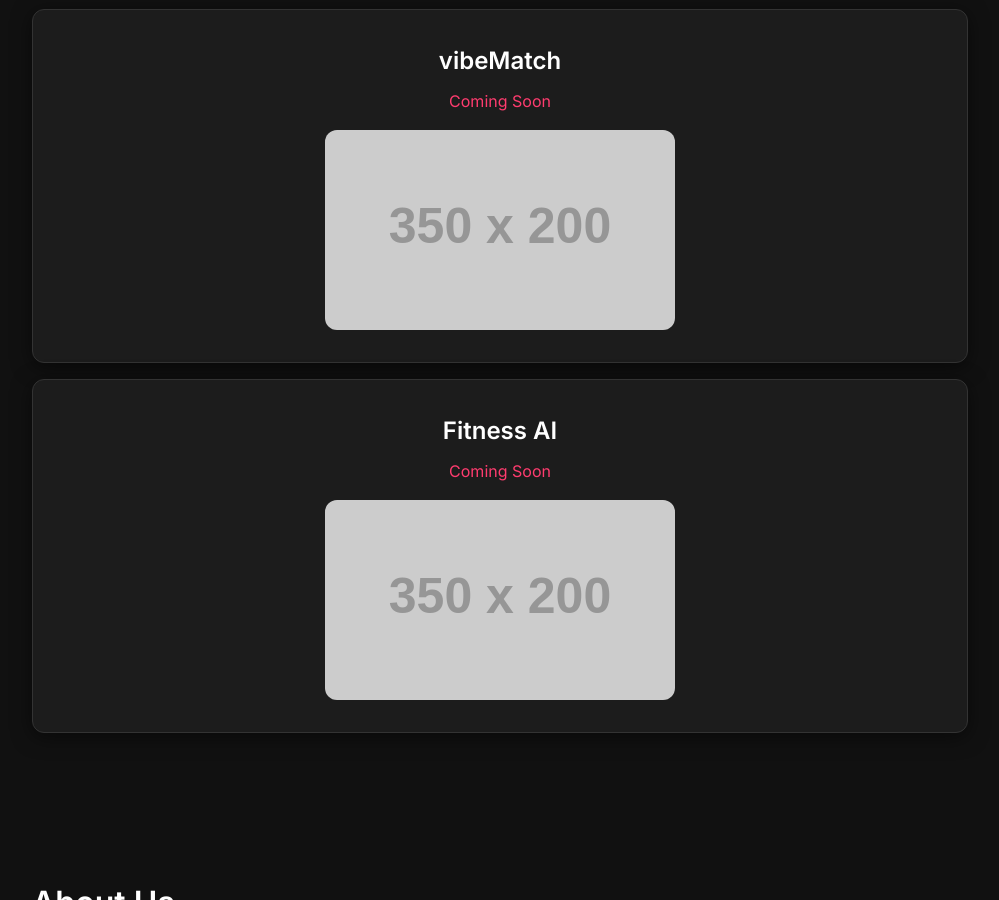
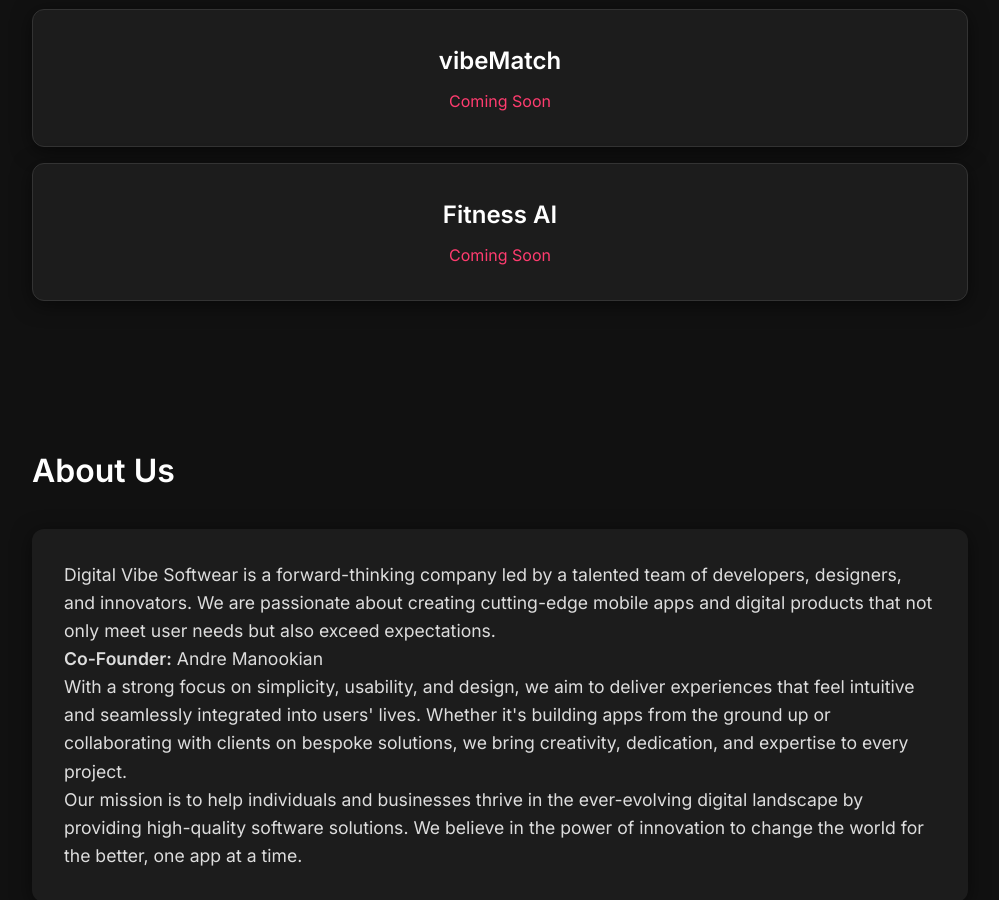
Before and after one commit to digitalvibe1/digital-vibe-site, a plain HTML site: page index.html in a window 1280 px wide. Shown: the part 760-1660 px from the top of the page, without its empty margins (140-1139 px from the left). Drawn offline with Linux system fonts and the light colour scheme; placeholder pictures from the web are drawn by us.

Commit message:
Update index.html

```diff
--- a/index.html
+++ b/index.html
@@ -218,14 +218,12 @@
     <div class="app-card">
       <div class="app-title">vibeMatch</div>
       <div class="app-status">Coming Soon</div>
-      <img src="https://via.placeholder.com/350x200/000000/ffffff?text=vibeMatch+App" alt="vibeMatch App"
-        class="app-image">
+
     </div>
     <div class="app-card">
       <div class="app-title">Fitness AI</div>
       <div class="app-status">Coming Soon</div>
-      <img src="https://via.placeholder.com/350x200/000000/ffffff?text=Fitness+AI+App" alt="Fitness AI App"
-        class="app-image">
+
     </div>
   </section>
 
```
